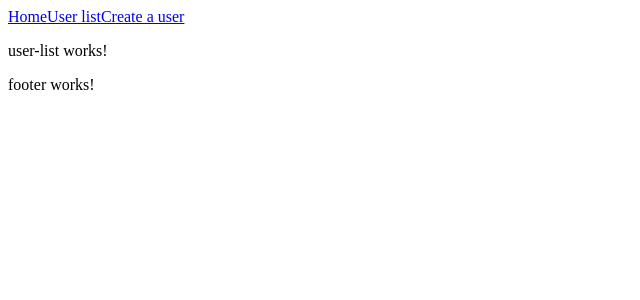
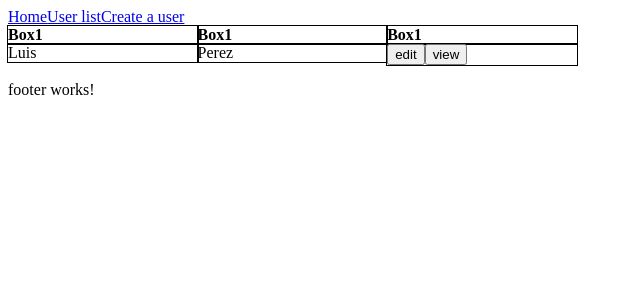
Before and after one commit to marcoAguilar64/mean-frontend-antezana-angel, an Angular app: page /user/list in a window 1280 px wide. Shown: the top 300 px of the page, without its empty margins (0-640 px from the left). Built offline with nearby package versions, Linux system fonts and the light colour scheme.

Commit message:
5.-Data binding(Property binding un item)

```diff
--- a/src/app/user-list/user-list.component.css
+++ b/src/app/user-list/user-list.component.css
@@ -0,0 +1,9 @@
+.clean {
+  clear: both
+}
+
+.detail-user {
+  float: left;
+  width: 15%;
+  outline: black solid thin
+}
--- a/src/app/user-list/user-list.component.html
+++ b/src/app/user-list/user-list.component.html
@@ -1,3 +1,16 @@
-<p>
-  user-list works!
-</p>
+<div>
+  <div class="detail-user"><B>Box1</B></div>
+  <div class="detail-user"><B>Box1</B></div>
+  <div class="detail-user"><B>Box1</B></div>
+  <div class="clean"></div>
+</div>
+
+<div>
+  <div class="detail-user">{{ usertest.name }}</div>
+  <div class="detail-user">{{ usertest.lastname }}</div>
+  <div class="detail-user">
+    <button>edit</button>
+    <button>view</button>
+  </div>
+  <div class="clean"></div>
+</div>
--- a/src/app/user-list/user-list.component.ts
+++ b/src/app/user-list/user-list.component.ts
@@ -1,4 +1,5 @@
 import { Component, OnInit } from '@angular/core';
+import { User } from '../model/user';
 
 @Component({
   selector: 'sky-user-list',
@@ -7,6 +8,13 @@ import { Component, OnInit } from '@angular/core';
 })
 export class UserListComponent implements OnInit {
 
+  usertest: User = {
+    name: "Luis",
+    lastname: "Perez",
+    username: "lucho123",
+    email: "lucho@gmail.com",
+    avatar: "testavatartt"
+  };
   constructor() { }
 
   ngOnInit() {
```
Also changed, not shown: src/app/model/user.ts (+8 -8 lines).
